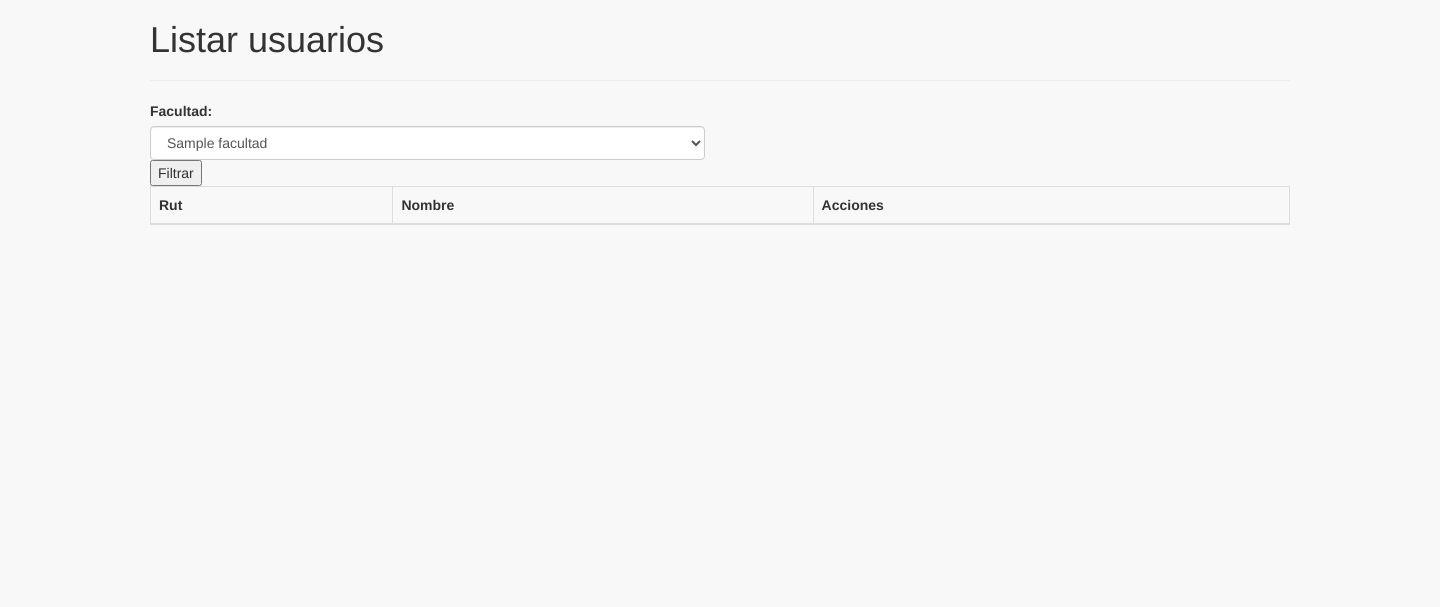
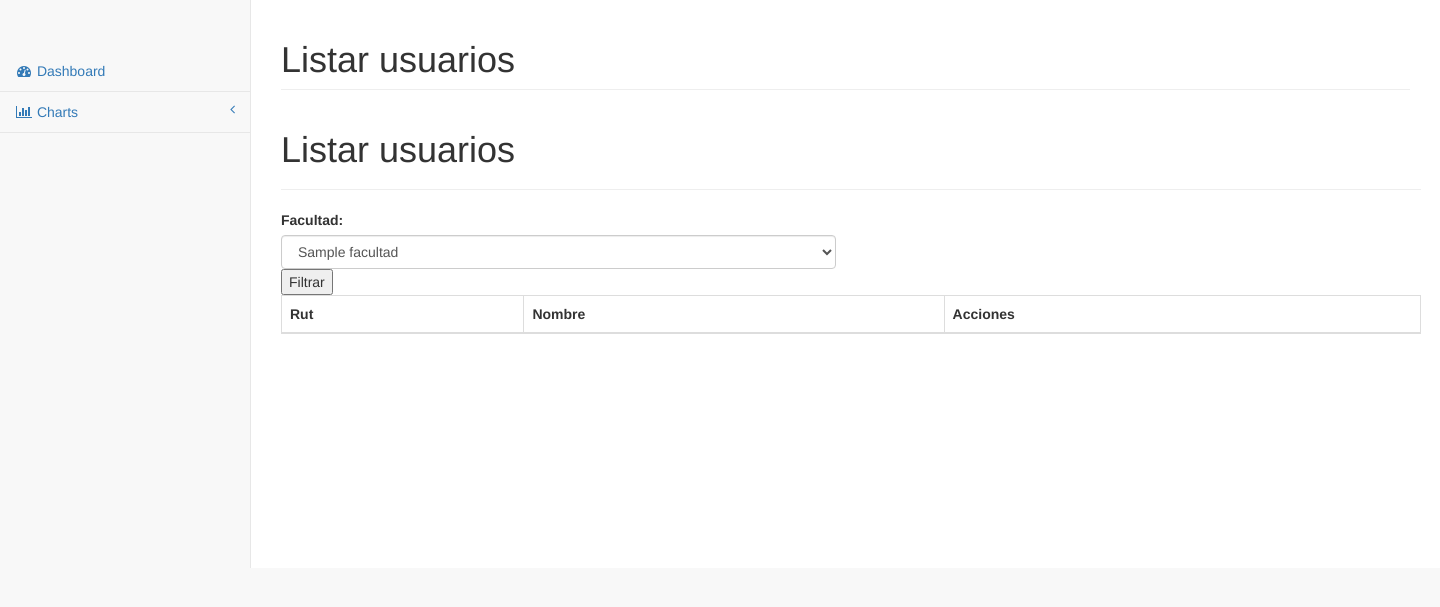
Before and after one commit to fottgames/compromisomvc, a CodeIgniter app: page /compromisomvc/Admin/listaUsuarios in a window 1440 px wide. Shown: the top 607 px of the page. Run offline with CodeIgniter, Linux system fonts and the light colour scheme; tables that the repository leaves empty or names only in its code hold one stand-in row (values such as "Sample post"); lists and menus that the app fills with data are empty; some libraries are stand-ins or nearby versions.

Commit message:
Se integra plantilla SB Admin 2

```diff
--- a/application/controllers/Admin.php
+++ b/application/controllers/Admin.php
@@ -16,8 +16,10 @@
 		}
 
 		public function Index(){
+			$data['titulo'] = "Admin";
 			//$data['facultades'] = json_decode(json_encode($this->AdminModel->getAllFacultades()), true);
-			$this->load->view('plantilla/header');
+			$this->load->view('plantilla/header', $data);
+			$this->load->view('plantilla/navbar');
 			//$this->load->view('admin/index', $data);
 			$this->load->view('plantilla/footer');
 		}
@@ -39,8 +41,9 @@
 			}
 			//Relativos a la configuracion general de la pagina.
 			$data['titulo'] = 'Listar usuarios';
-			$this->load->view('plantilla/header');
-			$this->load->view('admin/lista_usuarios', $data);
+			$this->load->view('plantilla/header', $data);
+			$this->load->view('plantilla/navbar');
+			$this->load->view('admin/lista_usuarios');
 			$this->load->view('plantilla/footer');
 		}
 
@@ -64,6 +67,7 @@
 
 			$data['titulo'] = "Detalle Curriculum";
 			$this->load->view('plantilla/header');
+			$this->load->view('plantilla/navbar');
 			$this->load->view('admin/detalle_curriculum', $data);
 			$this->load->view('plantilla/footer');
 		}
--- a/application/controllers/Home.php
+++ b/application/controllers/Home.php
@@ -6,6 +6,7 @@
 			$data['currentPage'] = "Home";
 			$data['titulo'] = "Bienvenida";
 			$this->load->view('plantilla/header', $data);
+			$this->load->view('plantilla/navbar');
 			$this->load->view('home/index');
 			$this->load->view('plantilla/footer');
 		}
--- a/application/views/home/index.php
+++ b/application/views/home/index.php
@@ -1,3 +1,4 @@
-<div class="col-xs-12 text-center">
 
+<div class="row">
+	lorem1000
 </div>
--- a/application/views/plantilla/Header.php
+++ b/application/views/plantilla/Header.php
@@ -7,7 +7,7 @@
 	<meta http-equiv="X-UA-Compatible" content="IE=edge">
     <meta name="viewport" content="width=device-width, initial-scale=1">
 
-	<title><?php //echo $data['titulo']; ?>  Compromiso Académico</title>
+	<title>Compromiso Académico</title>
 
 	<!-- Bootstrap Core CSS -->
     <link href="<?php echo base_url() ?>assets/template/vendor/bootstrap/css/bootstrap.min.css" rel="stylesheet">
@@ -40,3 +40,5 @@
     <![endif]-->
 </head>
 <body>
+
+<div id="wrapper">
--- /dev/null
+++ b/application/views/plantilla/navbar.php
@@ -0,0 +1,36 @@
+
+<div class="navbar-default sidebar" role="navigation">
+	<div class="sidebar-nav navbar-collapse">
+		<ul class="nav" id="side-menu">
+
+			<li>
+				<a href="index.html"><i class="fa fa-dashboard fa-fw"></i> Dashboard</a>
+			</li>
+			<li>
+				<a href="#"><i class="fa fa-bar-chart-o fa-fw"></i> Charts<span class="fa arrow"></span></a>
+				<ul class="nav nav-second-level">
+					<li>
+						<a href="flot.html">Flot Charts</a>
+					</li>
+					<li>
+						<a href="morris.html">Morris.js Charts</a>
+					</li>
+				</ul>
+				<!-- /.nav-second-level -->
+			</li>
+
+		</ul>
+	</div>
+	<!-- /.sidebar-collapse -->
+</div>
+<!-- /.navbar-static-side -->
+
+
+<div id="page-wrapper">
+	<div class="row">
+		<div class="col-lg-12">
+			<h1 class="page-header"><?php echo $titulo; ?></h1>
+		</div>
+		<!-- /.col-lg-12 -->
+	</div>
+	<!-- /.row -->
```
Also changed, not shown: application/views/plantilla/Footer.php (+7 -0 lines).
